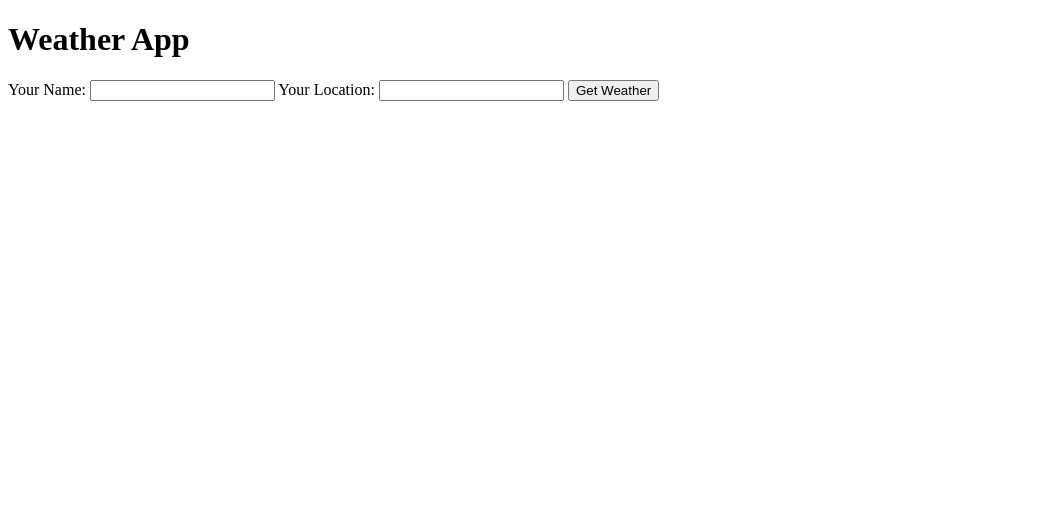
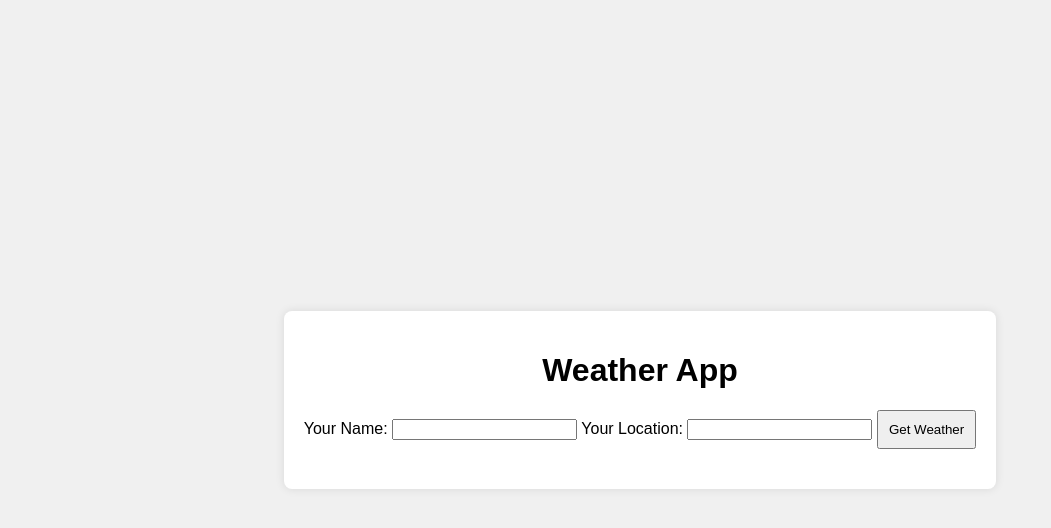
Before and after one commit to Idoren19/JS-CSS-HTML--Project, a website: page index.html in a window 1280 px wide. Shown: the whole page, without its empty margins (0-1051 px from the left). Drawn offline with Linux system fonts and the light colour scheme.

Commit message:
Update index.html

```diff
--- a/index.html
+++ b/index.html
@@ -3,7 +3,7 @@
 <head>
     <meta charset="UTF-8">
     <meta name="viewport" content="width=device-width, initial-scale=1.0">
-    <link rel="stylesheet" href="styledex.html.css">
+    <link rel="stylesheet" href="style.css">
     <title>Weather App</title>
 </head>
 <body>
```
